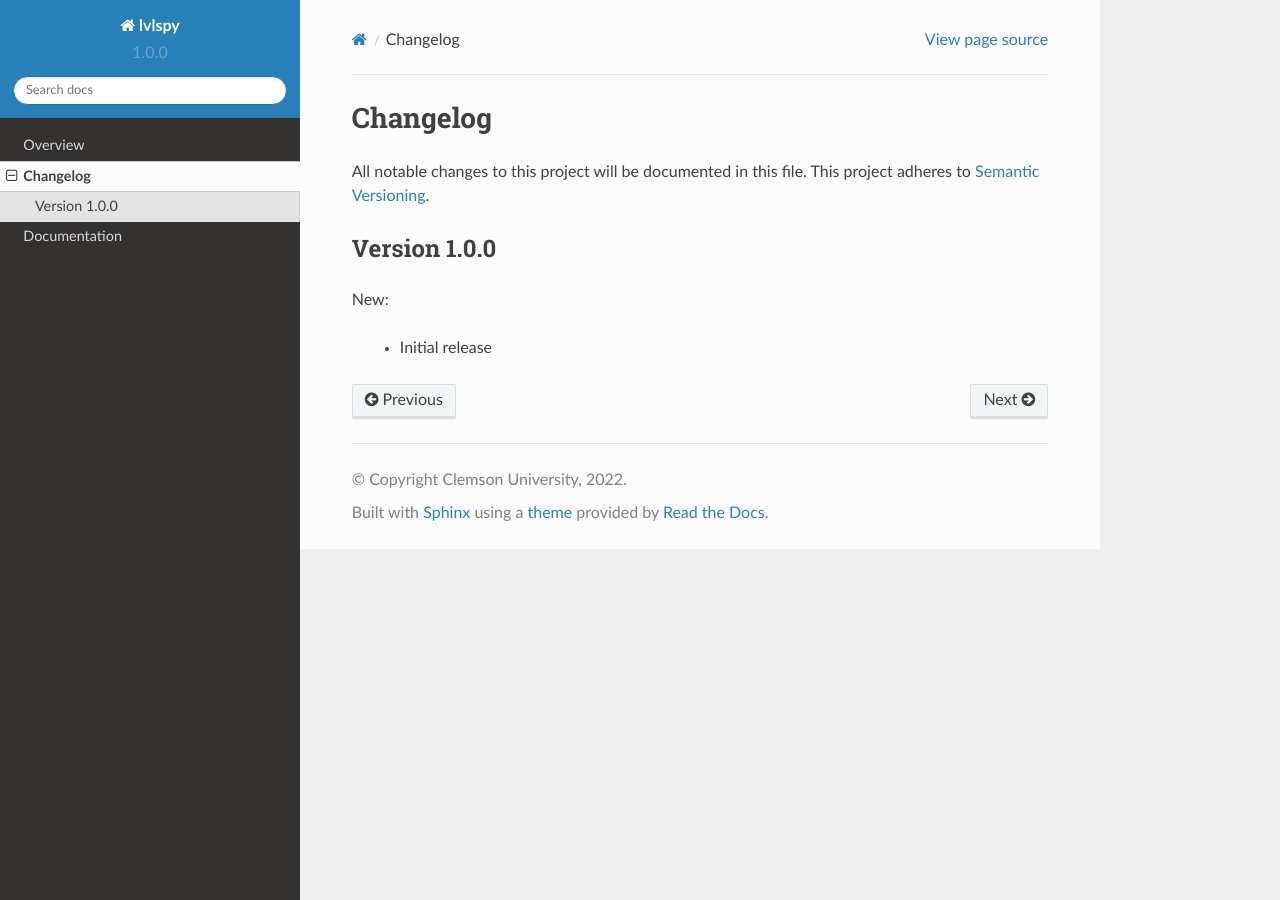
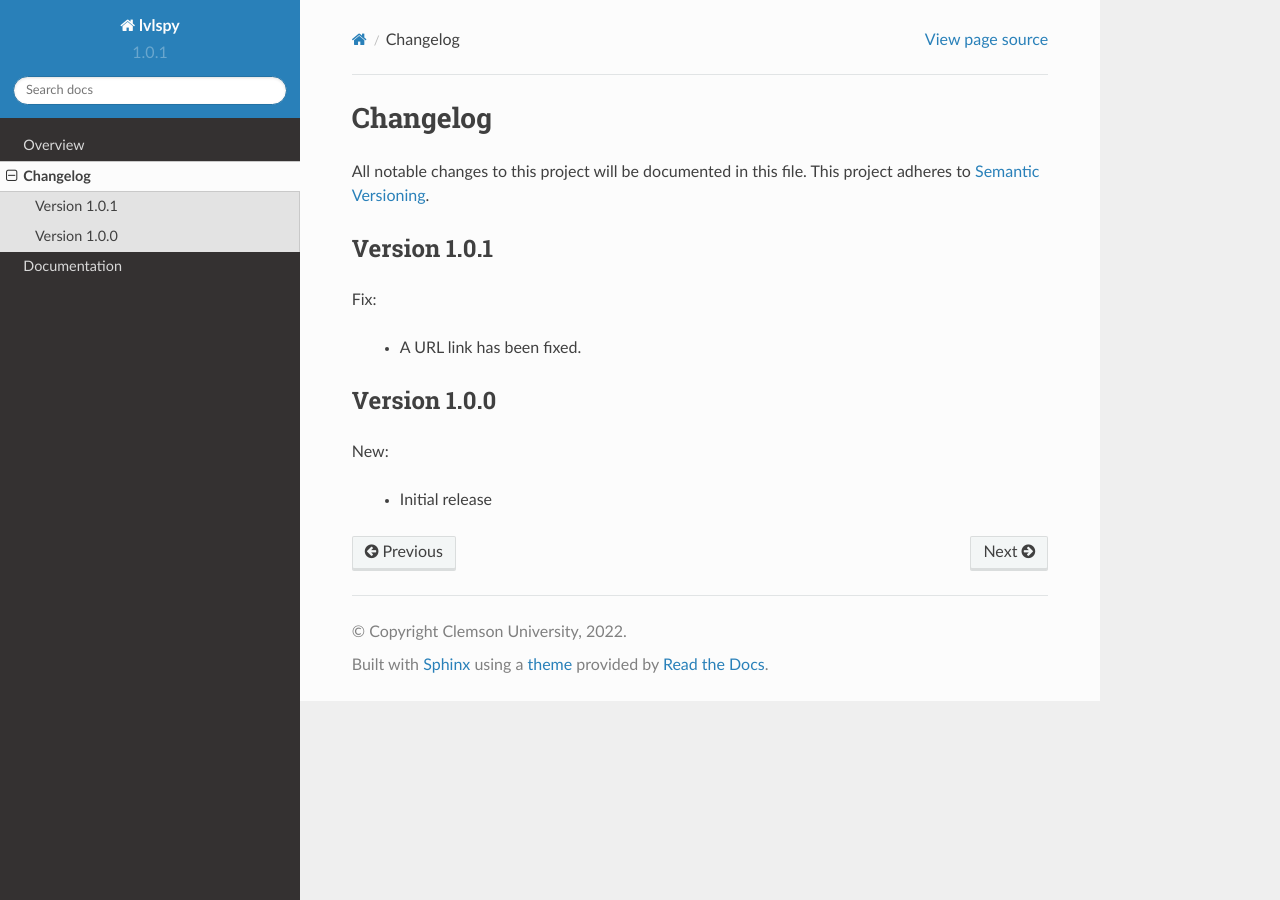
Before and after one commit to jaadt7/lvlspy, a Sphinx documentation site: the page built from doc/source/changelog.rst, in a window 1280 px wide. Built offline with Sphinx 7.4.7 and the Read the Docs theme 2.0.0, drawn with Linux system fonts in a browser that asks for light colours.

Commit message:
Fix link and update for next release.

```diff
--- a/README.rst
+++ b/README.rst
@@ -6,7 +6,7 @@ lvlspy is a python package for working with quantum-level system data.
 Installation
 ------------
 
-Install from `PyPI <https://pypi.org/project/wnutils>`_ with pip by
+Install from `PyPI <https://pypi.org/project/lvlspy>`_ with pip by
 typing in your favorite terminal::
 
     $ pip install lvlspy
--- a/doc/source/changelog.rst
+++ b/doc/source/changelog.rst
@@ -3,6 +3,13 @@ Changelog
 
 All notable changes to this project will be documented in this file.  This
 project adheres to `Semantic Versioning <http://semver.org/spec/v2.0.0.html>`_.
+
+Version 1.0.1
+-------------
+
+Fix:
+
+  * A URL link has been fixed.
 
 Version 1.0.0
 -------------
--- a/lvlspy/__about__.py
+++ b/lvlspy/__about__.py
@@ -2,6 +2,6 @@ __all__ = ["__title__", "__summary__", "__version__", "__author__", "__copyright
 
 __title__ = "lvlspy"
 __summary__ = "Python project to work with quantum level system data"
-__version__ = "1.0.0"
+__version__ = "1.0.1"
 __author__ = "Clemson University"
 __copyright__ = "Clemson University, 2022"
```
